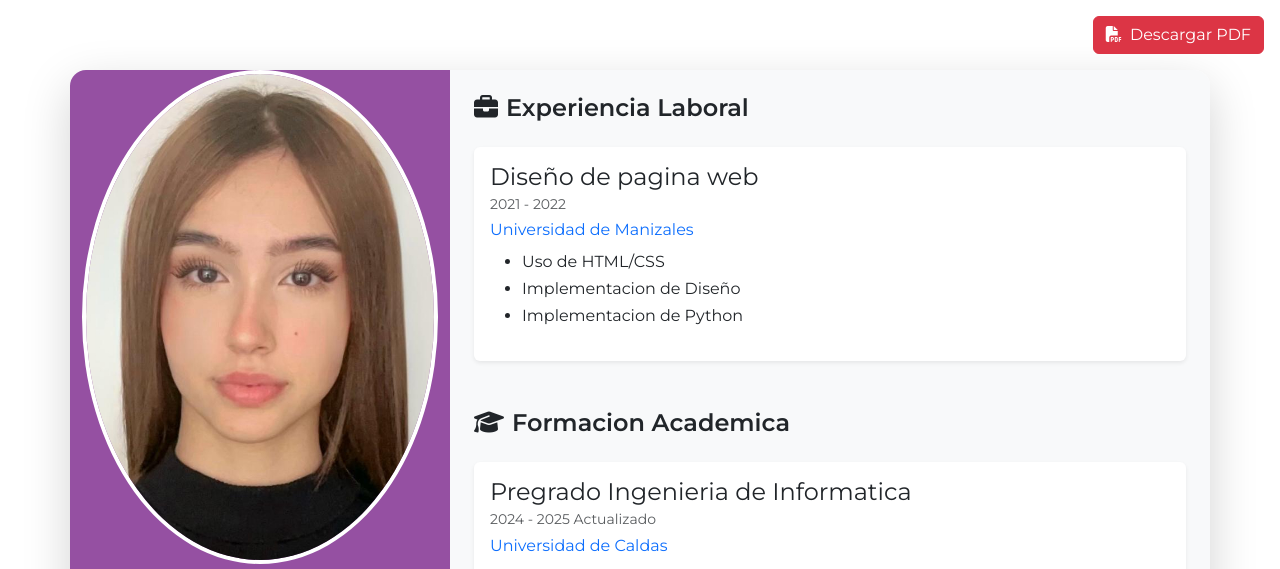
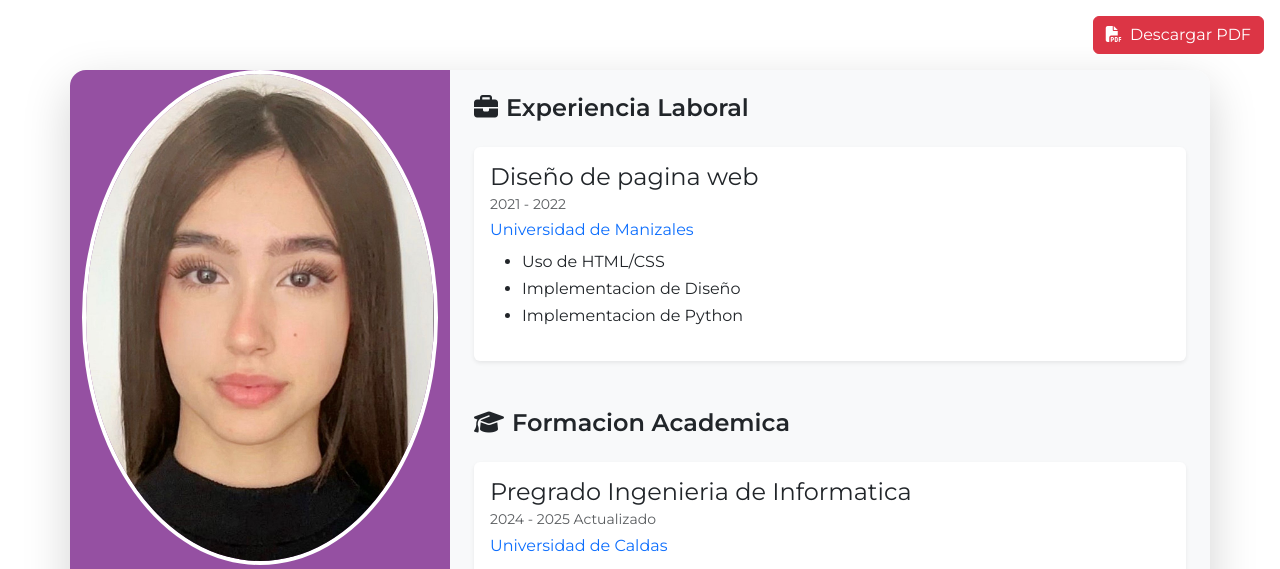
Before and after one commit to julivalencia11/hoja-de-vida, a plain HTML site: page index.html in a window 1280 px wide. Shown: the top 569 px of the page. Drawn offline with nearby package versions, Linux system fonts and the light colour scheme.

Commit message:
Foto actualizada

```diff
--- a/index.html
+++ b/index.html
@@ -32,7 +32,7 @@
 
         <!--Imagen foro de perfil-->
         <header class="text-center mb-4">
-          <img src="img/foto1.jpg" alt="" class="img-fluid rounded-circle border border-4 border-white mb-3"
+          <img src="img/miFotoPerfil.jpg" alt="" class="img-fluid rounded-circle border border-4 border-white mb-3"
             alt="Foto de perfil">
 
           <!--titulo-->
```
Also changed, not shown: img/foto1.jpg (deleted), img/miFotoPerfil.jpg (added).
